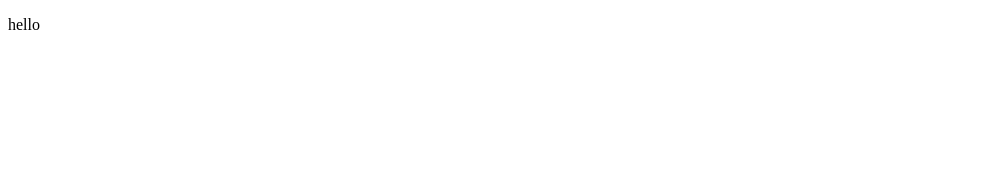
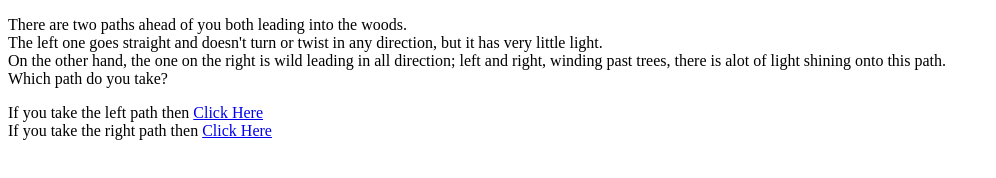
Before and after one commit to ugeno/kwestme, a plain HTML site: page src/forbicave1.html in a window 1280 px wide. Shown: the whole page, without its empty margins (0-996 px from the left). Drawn offline with Linux system fonts and the light colour scheme.

Commit message:
update to forbiden cve

```diff
--- a/src/forbicave1.html
+++ b/src/forbicave1.html
@@ -7,7 +7,14 @@
     </head>
     <body>
     <p>
-        hello
+        There are two paths ahead of you both leading into the woods. <br/>
+       The left one goes straight and doesn't turn or twist in any direction, but it has very little light. <br/>
+       On the other hand, the one on the right is wild leading in all direction; left and right, winding past trees, there is alot of light shining onto this path.<br/>
+       Which path do you take?
+    </p>
+    <p>
+        If you take the left path then <a href="forbicave2lft.html">Click Here</a><br/>
+        If you take the right path then <a href="forbicave2rgt.html">Click Here</a>
     </p>
     </body>
 </html>
```
